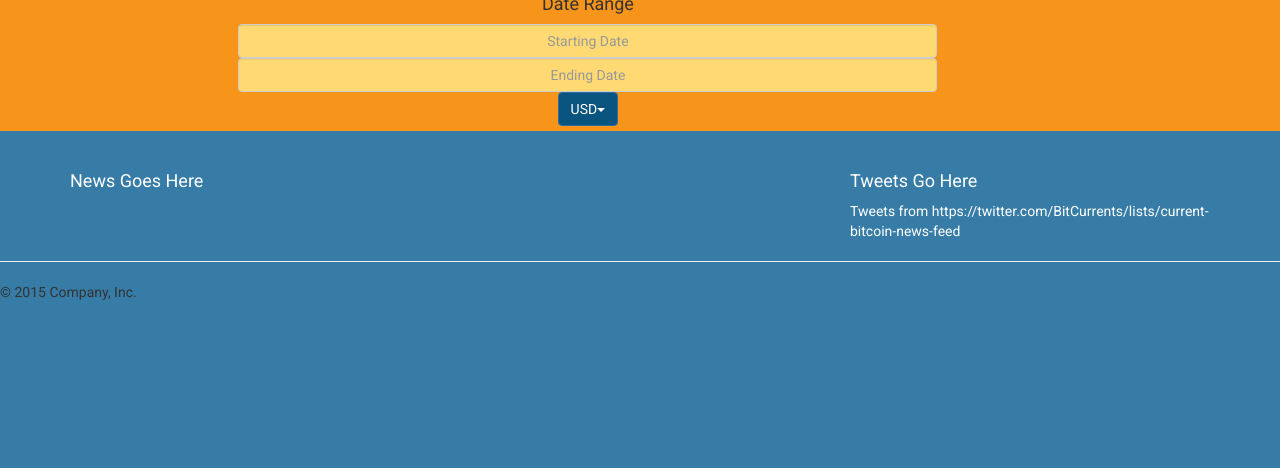
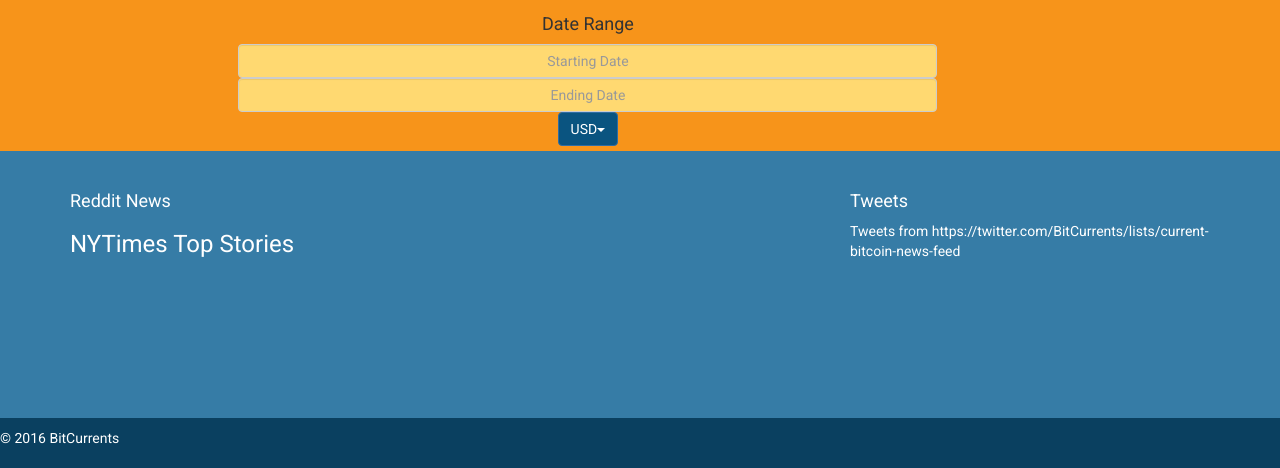
Before and after one commit to dpetro07/exampleCurrents, a PHP site: page / in a window 1280 px wide. Shown: the part 332-800 px from the top of the page. Run offline with PHP 8.4, Linux system fonts and the light colour scheme; some libraries are stand-ins or nearby versions.

Commit message:
added seans reddit code, styled a footer, added tagline to navbar

```diff
--- a/css/styles.css
+++ b/css/styles.css
@@ -1,5 +1,27 @@
 * {
   font-family: Roboto;
+}
+
+#navTitle{
+  color:white;
+  margin-top: 33px;
+  font-weight: bold;
+}
+
+html {
+   position: relative;
+    min-height: 100%;
+}
+
+footer {
+  position: absolute;
+    left: 0;
+    bottom: 0;
+    height: 50px;
+    width: 100%;
+    color: white;
+    background-color: #0a4060;
+    padding-top: 10px;
 }
 
 .priceConverter, .bitPrice{
@@ -32,7 +54,7 @@ input[type="text"] {
 .jumbotron {
   background-color: #F7941A;
   padding-bottom: 5px;
-  padding-top: 5px;
+  padding-top: 25px;
   margin-top: 50px;
  }
 
@@ -42,6 +64,7 @@ input[type="text"] {
 
  body {
   background-color: #367CA6;
+  margin: 0 0 50px; /* bottom = footer height */
  }
 
 
--- a/index.html
+++ b/index.html
@@ -16,8 +16,9 @@
 <nav class="navbar navbar-default navbar-fixed-top">
   <div class="container">
     <div class="navbar-header">
-      <a class="navbar-brand"><img src="images/logo.png" width="140"></a>
+      <a class="navbar-brand"><img src="images/logo.png" width="140" id="logo"></a>
     </div>
+    <h6 id="navTitle">Real-Time and Historical Bitcoin Analytics</h6>
   </div>
 </nav>
 <!-- Main jumbotron for a primary marketing message or call to action -->
@@ -99,20 +100,41 @@
 
   <div class="row">
     <div class="col-md-8 news">
-      <h4>News Goes Here</h4>
+      <h4>Reddit News</h4>
+       <section id="reddit" class='reddit single'>
+  <header>
+
+  </header>
+  <section class="sub">
+  <section class="thumbs">
+  </section>
+  <ul class="posts">
+  </ul>
+  <section class="titles">
+  <ul class="urls">
+  </ul>
+  </section>
+  <section class="combined">
+</section>
+       <div id="masthead">
+      <H3> NYTimes Top Stories</H3>
+    </div>
+     <div id="output">
+
+      <div class="row header">
+      </div>
+    </div>
     </div>
     <div class="col-md-4 tweets">
-      <h4>Tweets Go Here</h4>
+      <h4>Tweets</h4>
         <a class="twitter-timeline" href="https://twitter.com/BitCurrents/lists/current-bitcoin-news-feed" data-widget-id="682335870863605763">Tweets from https://twitter.com/BitCurrents/lists/current-bitcoin-news-feed</a>
         <script>!function(d,s,id){var js,fjs=d.getElementsByTagName(s)[0],p=/^http:/.test(d.location)?'http':'https';if(!d.getElementById(id)){js=d.createElement(s);js.id=id;js.src=p+"://platform.twitter.com/widgets.js";fjs.parentNode.insertBefore(js,fjs);}}(document,"script","twitter-wjs");</script>
     </div>
   </div>
 </div>
 
-<hr>
-
 <footer>
-  <p>&copy; 2015 Company, Inc.</p>
+  <p>&copy; 2016 BitCurrents</p>
 </footer>
 </div>
 <!-- /container -->
@@ -130,6 +152,8 @@
   <script type="text/javascript" src="js/coindeskCurrencyConverter.js"></script>
   <script type="text/javascript" src="js/coindeskAPIHistorical.js"></script>
   <script type="text/javascript" src="js/googleCharts.js"></script>
+  <script type="text/javascript" src='js/reddit.js'></script>
+  <script type="text/javascript" src="js/nytimes.js"></script>
   <script type="text/javascript" src="js/bootbox.min.js"></script>
   <!-- Latest compiled and minified JavaScript -->
   <script type="text/javascript" src="https://maxcdn.bootstrapcdn.com/bootstrap/3.3.6/js/bootstrap.min.js">
--- /dev/null
+++ b/js/nytimes.js
@@ -0,0 +1,64 @@
+// var articles = 0;
+// var maxArticles = 7;
+
+
+
+
+// $.Ajax(
+
+//     'type': 'GET',
+//     'url': 'http://api.nytimes.com/svc/search/v2/articlesearch.json',
+//     data: {
+//         'fq': "bitcoin&begin_date=20080101&end_date=20150101",
+//         'response-format': "json",
+//         'api-key': "27a6b42078d85e9fd9743e17ce52db9c:4:73801956",
+//         'callback': 'svc_search_v2_articlesearch'
+//     }),
+//         success: function createNY(nyTimesData) {
+//             $.each{
+//                 nyTimesData.data.children,
+//                 function (i, giveMe){
+//                     var url = ''
+//                     if (giveMe.docs.web_url <= maxArticles){
+//                         articles++;
+//                         url+= giveMe.data.web_url;
+//                     }
+//                     $("#test").append(url);
+
+//                 }
+
+//             }
+
+
+//     }
+// });
+
+// $.ajax({
+//     url: "http://otter.topsy.com/urlinfo.js?url=http://www.nytimes.com",
+//     dataType: 'jsonp',
+//     success: function(results){
+//         var title = results.response.oneforty;
+//         var numTweets = results.response.trackback_total;
+//         $('#results').append(title + ' has ' + numTweets + ' tweets.');
+//     }
+// });
+
+$.ajax({
+  //url:'http://api.nytimes.com/svc/search/v2/articlesearch.json?&q=bitcoin&begin_date='+ startingDate+'&end_date=2'+endingDate+'&api-key=27a6b42078d85e9fd9743e17ce52db9c:4:73801956'
+  //url: 'http://api.nytimes.com/svc/search/v2/articlesearch.json?&q=bitcoin&begin_date=20100101&end_date=20140101&api-key=27a6b42078d85e9fd9743e17ce52db9c:4:73801956',
+  dataType: 'json',
+  success: function(resp){
+    console.log(resp.response.docs.length)
+    for (var i = 0; i < resp.response.docs.length; i++) {
+      $("#output").append('<div class="row movie">');
+      $("#output").append('<div class="col-md-3 title"><img src="http://www.nytimes.com/' + resp.response.docs[i].multimedia[0].url +'">' + '</div>');
+      $("#output").append('<div class="col-md-3 title">' + resp.response.docs[i].headline.main + '</div>');
+      $("#output").append('<div class="col-md-6 teaser">'  + resp.response.docs[i].lead_paragraph  + ' <a href="' + resp.response.docs[i].web_url + '"> More </a>');
+      $("#output").append('</div>');
+      $("#output").append('</div>');
+    }
+  },
+  error: function( req, status, err ) {
+    console.log( 'something went wrong', status, err );
+  }
+});
--- /dev/null
+++ b/js/reddit.js
@@ -0,0 +1,96 @@
+// delcares subreddit to construct url for call
+var subreddit = 'bitcoin';
+var searchTerm = 'bitcoin';
+var url = "https://www.reddit.com/subreddits/search.json";
+var redditMain = "https://www.reddit.com";
+// initialies reddit thread count to zero
+var rddt = 0;
+//initializes reddit thumbnail count to zero
+var tbns = 0;
+// defines maximum number of thumbnails to retun
+var maxtbns = 7;
+// defines maximum number of threads to return
+var maxrddts = 7;
+// console.log(startingDate);
+// console.log(endingDate);
+//conversion from start date format to unix time stamp (seconds since January 1st 1970). this is required to filter by dates via the reddit api
+// var startToUnix = moment(startingDate, "YYYY-MM-DD").valueOf();
+// console.log(startToUnix);
+// var realUnixStart = startToUnix/1000;
+// console.log(realUnixStart);
+//conversion from end date format to unix time stamp (seconds since January 1st 1970). this is required to filter by dates via the reddit api
+// var endToUnix = moment(endingDate, "YYYY-MM-DD").valueOf();
+// console.log(endToUnix);
+// var realUnixEnd = endToUnix/1000;
+// console.log(realUnixEnd);
+//if startingDate !=== "" && endingDate !=== "") {
+
+// url for bitcoin subreddit filtered by user specified times
+//var bitcoinSubDateFiltered = "http://www.reddit.com/r/" + subreddit + "/search?sort=top&q=timestamp:" + startToUnix + ".." + endToUnix + "&syntax=cloudsearch&restrict_sr=on";
+// makes call and gets json
+$.getJSON(
+  //default url that returns top posts for the week based on the current date
+"http://www.reddit.com/r/" + subreddit + ".json?sort=top&t=week&limit=40&jsonp=?",
+
+function defaultBuild(data)
+{
+  $.each(
+    data.data.children,
+    function (i, post) {
+      var img = ['jpg','png','gif'];
+      var item = '';
+      var tbn = '';
+      // iterates through thumbnails as long as maximum limit is not reached
+      //excludes 'self' default thumnail images (the generic reddit robot)
+      //if (post.data.thumbnail && post.data.thumbnail != 'self' && tbns < maxtbns) {
+        if (post.data.thumbnail && tbns < maxtbns && i>0) {
+        tbns++;
+        // each iteration contructs a new tbn(thumbnail) associated with thread
+        tbn += '<a href="' + post.data.url + '" title="' + post.data.title + '" target="_blank"><img src="' + post.data.thumbnail + '"></a>';
+        // iterates through items (thread posts in subreddit) as long as maximum limit is not reached
+      } else if (rddt<maxrddts && i>0) {
+          rddt++;
+          // each iteration contructs a new item which is a thread post with title, updown/votes, & number of comments
+          item = '<li><p><strong><a href="' + post.data.url + '" target="_blank">' + post.data.title + '</strong></a></p>';
+          item += '<p>' + post.data.ups + '&uarr; ' + post.data.downs + '&darr; | <a href="https://reddit.com' + post.data.permalink + '" target="_blank">' + post.data.num_comments + ' Comments</a></p></li>';
+      }
+      // if (x=$.inArray(post.data.url.split('.').pop(), img)>0) {
+      //   console.log(x + ' : ' + post.data.url);
+      //   console.log('tbn: '+post.data.thumbnail);
+      //   tbn += '<a href="' + post.data.url + '" target="_blank"><img src="' + post.data.thumbnail + '"></a>';
+      // }
+
+      $("#reddit .posts").append(item);
+      $("#reddit .thumbs").append(tbn);
+    }
+  )
+}
+)
+
+$.ajax(
+    url,
+    {
+        data: { q: searchTerm },
+        success: function(responseData) {
+          var subredditOption = '';
+          var links = '';
+          var combo = '';
+          var allSubredditComments = '';
+            if (responseData.data.children.length > 0) {
+                console.log('# of results: ' + responseData.data.children.length);
+                $.each(responseData.data.children, function(idx, searchResult) {
+                    subredditOption += (searchResult.data.title + '<br>');
+                    links += (redditMain + searchResult.data.url + '<br>');
+                    combo += ("<a href="+   "'" + redditMain + searchResult.data.url+ "'>" + searchResult.data.title + "</a>" + '<br>');
+                    allSubredditComments += ("<a href="+   "'" + redditMain + searchResult.data.url+ "'>" + searchResult.data.title + "</a>" + '<br>');
+                    //<a href="http://www.yahoo.com">here</a>
+                });
+            }
+
+        //$("#reddit .titles").append(subredditOption);
+        //$("#reddit .urls").append(links);
+        $("#reddit .combined").append(combo);
+        $("#reddit .text").append(allSubredditComments);
+    }
+  }
+);
```
